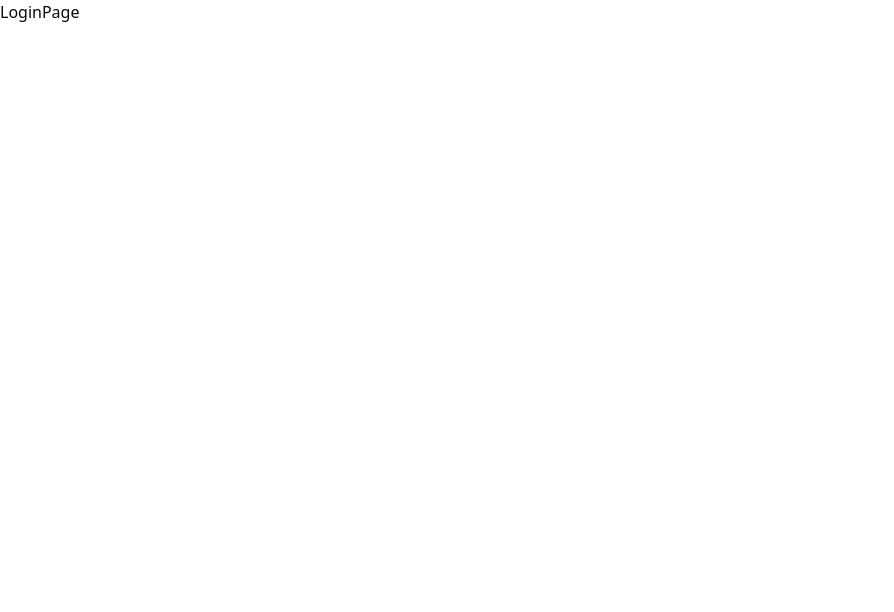
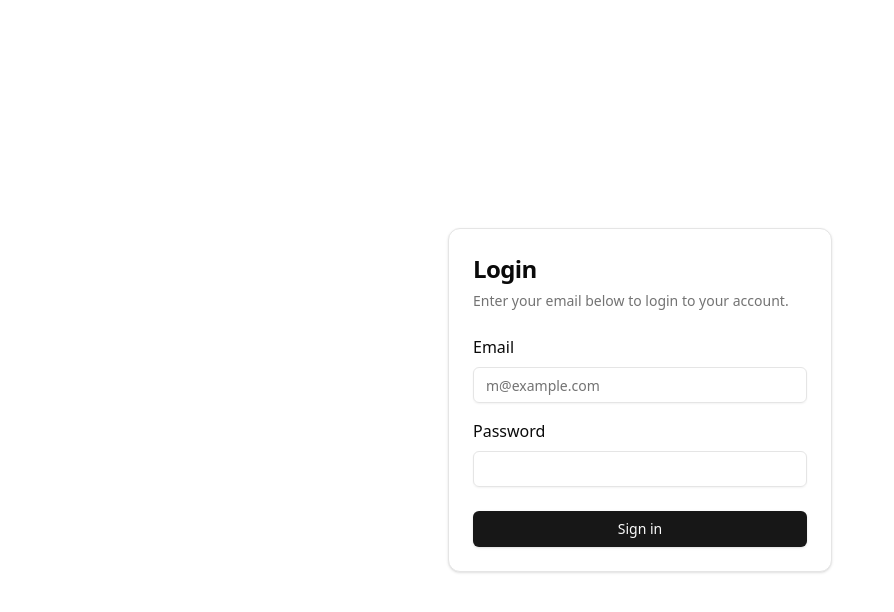
Before and after one commit to sanitPatil/MERN-dashboard-booksAPI, a React (Vite) app: page /login in a window 1280 px wide. Shown: the top 612 px of the page, without its empty margins (0-894 px from the left). Built offline with nearby package versions, Linux system fonts and the light colour scheme.

Commit message:
add login page

```diff
--- a/package.json
+++ b/package.json
@@ -11,6 +11,7 @@
   },
   "dependencies": {
     "@radix-ui/react-icons": "^1.3.0",
+    "@radix-ui/react-label": "^2.1.0",
     "@radix-ui/react-slot": "^1.1.0",
     "class-variance-authority": "^0.7.0",
     "clsx": "^2.1.1",
--- /dev/null
+++ b/src/components/ui/card.tsx
@@ -0,0 +1,76 @@
+import * as React from "react"
+
+import { cn } from "@/lib/utils"
+
+const Card = React.forwardRef<
+  HTMLDivElement,
+  React.HTMLAttributes<HTMLDivElement>
+>(({ className, ...props }, ref) => (
+  <div
+    ref={ref}
+    className={cn(
+      "rounded-xl border bg-card text-card-foreground shadow",
+      className
+    )}
+    {...props}
+  />
+))
+Card.displayName = "Card"
+
+const CardHeader = React.forwardRef<
+  HTMLDivElement,
+  React.HTMLAttributes<HTMLDivElement>
+>(({ className, ...props }, ref) => (
+  <div
+    ref={ref}
+    className={cn("flex flex-col space-y-1.5 p-6", className)}
+    {...props}
+  />
+))
+CardHeader.displayName = "CardHeader"
+
+const CardTitle = React.forwardRef<
+  HTMLParagraphElement,
+  React.HTMLAttributes<HTMLHeadingElement>
+>(({ className, ...props }, ref) => (
+  <h3
+    ref={ref}
+    className={cn("font-semibold leading-none tracking-tight", className)}
+    {...props}
+  />
+))
+CardTitle.displayName = "CardTitle"
+
+const CardDescription = React.forwardRef<
+  HTMLParagraphElement,
+  React.HTMLAttributes<HTMLParagraphElement>
+>(({ className, ...props }, ref) => (
+  <p
+    ref={ref}
+    className={cn("text-sm text-muted-foreground", className)}
+    {...props}
+  />
+))
+CardDescription.displayName = "CardDescription"
+
+const CardContent = React.forwardRef<
+  HTMLDivElement,
+  React.HTMLAttributes<HTMLDivElement>
+>(({ className, ...props }, ref) => (
+  <div ref={ref} className={cn("p-6 pt-0", className)} {...props} />
+))
+CardContent.displayName = "CardContent"
+
+const CardFooter = React.forwardRef<
+  HTMLDivElement,
+  React.HTMLAttributes<HTMLDivElement>
+>(({ className, ...props }, ref) => (
+  <div
+    ref={ref}
+    className={cn("flex items-center p-6 pt-0", className)}
+    {...props}
+  />
+))
+CardFooter.displayName = "CardFooter"
+
+export { Card, CardHeader, CardFooter, CardTitle, CardDescription, CardContent }
--- /dev/null
+++ b/src/components/ui/input.tsx
@@ -0,0 +1,25 @@
+import * as React from "react"
+
+import { cn } from "@/lib/utils"
+
+export interface InputProps
+  extends React.InputHTMLAttributes<HTMLInputElement> {}
+
+const Input = React.forwardRef<HTMLInputElement, InputProps>(
+  ({ className, type, ...props }, ref) => {
+    return (
+      <input
+        type={type}
+        className={cn(
+          "flex h-9 w-full rounded-md border border-input bg-transparent px-3 py-1 text-sm shadow-sm transition-colors file:border-0 file:bg-transparent file:text-sm file:font-medium placeholder:text-muted-foreground focus-visible:outline-none focus-visible:ring-1 focus-visible:ring-ring disabled:cursor-not-allowed disabled:opacity-50",
+          className
+        )}
+        ref={ref}
+        {...props}
+      />
+    )
+  }
+)
+Input.displayName = "Input"
+
+export { Input }
--- /dev/null
+++ b/src/components/ui/label.tsx
@@ -0,0 +1,24 @@
+import * as React from "react"
+import * as LabelPrimitive from "@radix-ui/react-label"
+import { cva, type VariantProps } from "class-variance-authority"
+
+import { cn } from "@/lib/utils"
+
+const labelVariants = cva(
+  "text-sm font-medium leading-none peer-disabled:cursor-not-allowed peer-disabled:opacity-70"
+)
+
+const Label = React.forwardRef<
+  React.ElementRef<typeof LabelPrimitive.Root>,
+  React.ComponentPropsWithoutRef<typeof LabelPrimitive.Root> &
+    VariantProps<typeof labelVariants>
+>(({ className, ...props }, ref) => (
+  <LabelPrimitive.Root
+    ref={ref}
+    className={cn(labelVariants(), className)}
+    {...props}
+  />
+))
+Label.displayName = LabelPrimitive.Root.displayName
+
+export { Label }
--- a/src/pages/LoginPage.tsx
+++ b/src/pages/LoginPage.tsx
@@ -1,7 +1,47 @@
+import { Button } from "@/components/ui/button";
+import {
+  Card,
+  CardContent,
+  CardDescription,
+  CardFooter,
+  CardHeader,
+  CardTitle,
+} from "@/components/ui/card";
+import { Input } from "@/components/ui/input";
+import { Label } from "@radix-ui/react-label";
 import React from "react";
 
 function LoginPage() {
-  return <div>LoginPage</div>;
+  return (
+    <div className="flex justify-center items-center h-screen">
+      <Card className="w-full max-w-sm">
+        <CardHeader>
+          <CardTitle className="text-2xl">Login</CardTitle>
+          <CardDescription>
+            Enter your email below to login to your account.
+          </CardDescription>
+        </CardHeader>
+        <CardContent className="grid gap-4">
+          <div className="grid gap-2">
+            <Label htmlFor="email">Email</Label>
+            <Input
+              id="email"
+              type="email"
+              placeholder="m@example.com"
+              required
+            />
+          </div>
+          <div className="grid gap-2">
+            <Label htmlFor="password">Password</Label>
+            <Input id="password" type="password" required />
+          </div>
+        </CardContent>
+        <CardFooter>
+          <Button className="w-full">Sign in</Button>
+        </CardFooter>
+      </Card>
+    </div>
+  );
 }
 
 export default LoginPage;
```
Also changed, not shown: 1 other file (tests, documents, lock files or other folders).
